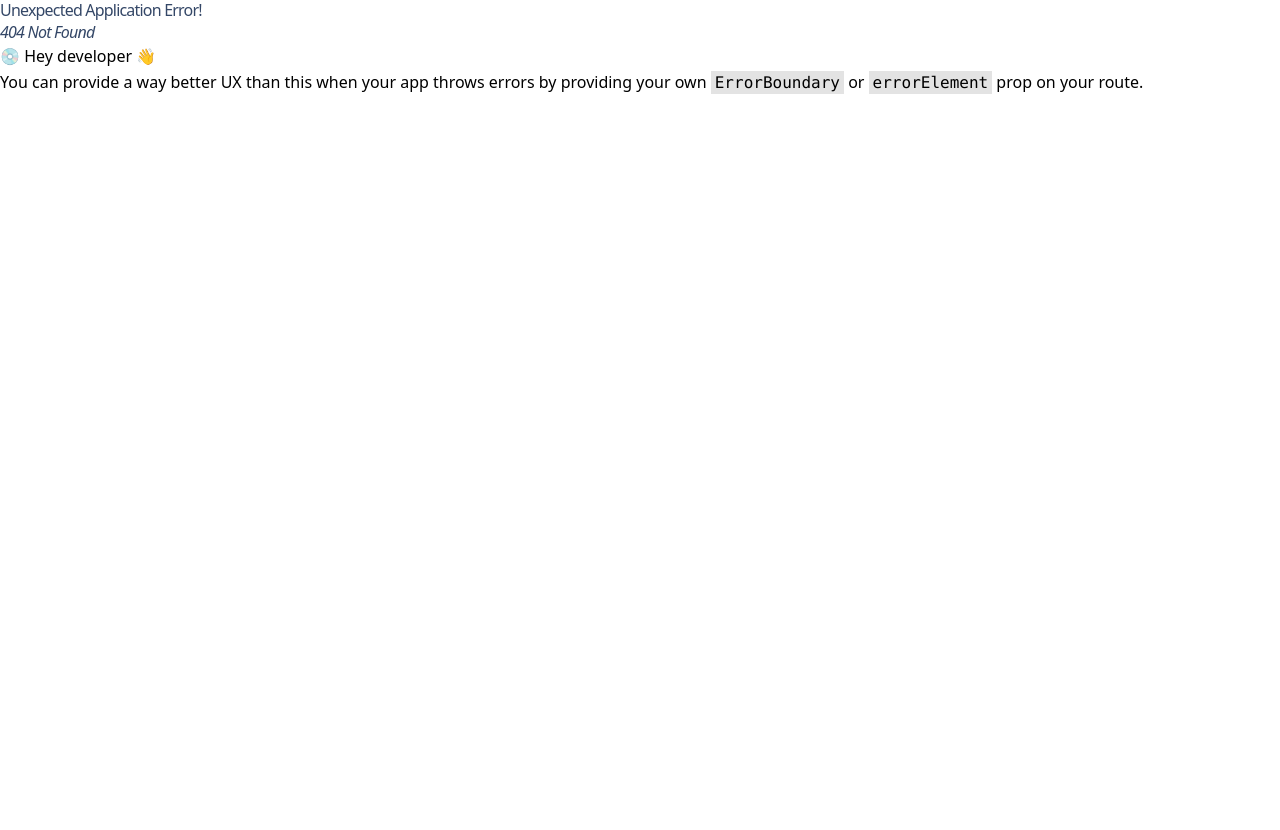
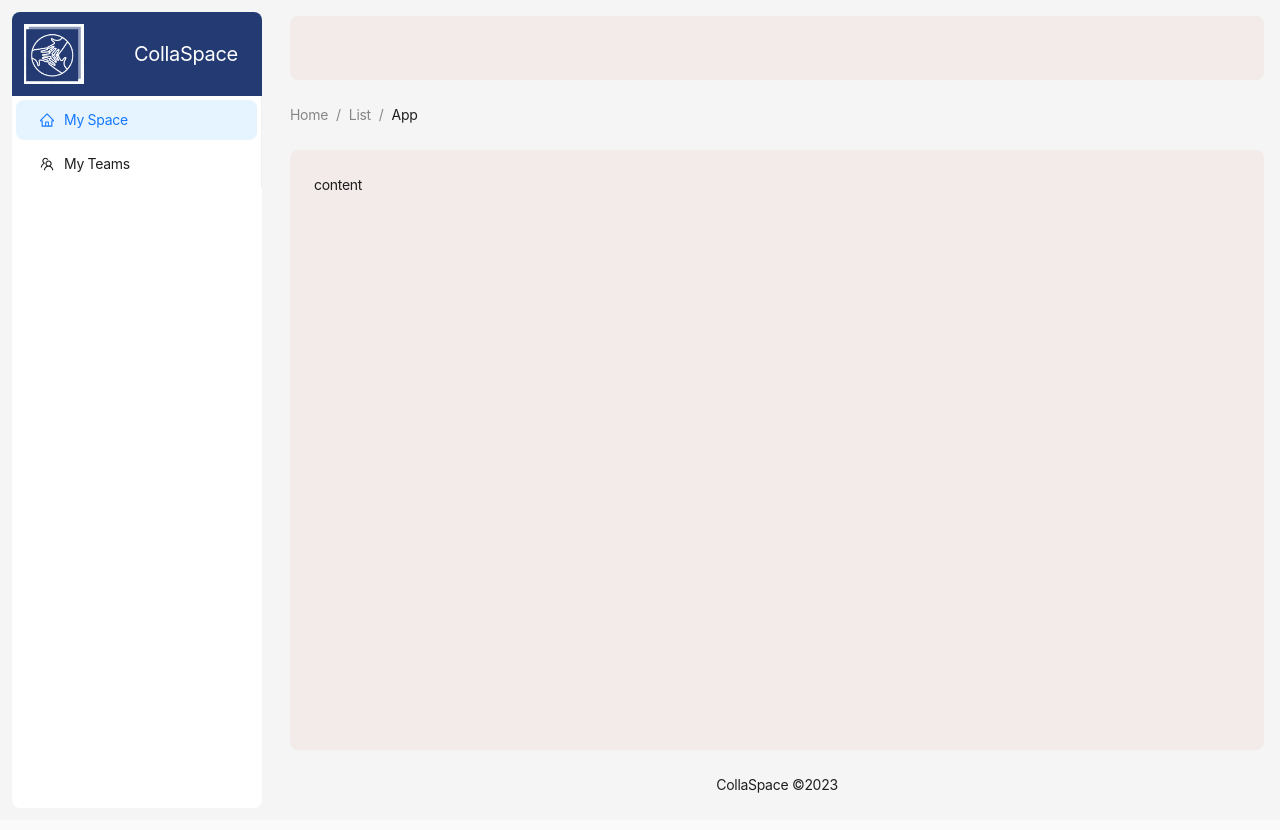
Before and after one commit to KATHRINEFU/CollaSpace-Frontend, a React (Vite) app: page /user in a window 1280 px wide. Before the commit this address had no page. Shown: the top 830 px of the page. Before the commit the page ends 800 px from the top, so only its background shows below. Built offline with nearby package versions, Linux system fonts and the light colour scheme; no server answers; a small style sheet from the web is missing.

Commit message:
added user dashboard page init

```diff
--- a/package.json
+++ b/package.json
@@ -12,12 +12,14 @@
   "dependencies": {
     "@emotion/react": "^11.11.1",
     "@emotion/styled": "^11.11.0",
+    "@heroicons/react": "^2.0.18",
     "@mui/icons-material": "^5.14.9",
     "@mui/material": "^5.14.10",
     "@react-oauth/google": "^0.11.1",
     "@reduxjs/toolkit": "^1.9.5",
     "ant-design-pro": "^2.3.2",
     "antd": "^5.9.2",
+    "axios": "^1.5.0",
     "js-cookie": "^3.0.5",
     "moment-timezone": "^0.5.43",
     "mui": "^0.0.1",
--- /dev/null
+++ b/src/api/axios.ts
@@ -0,0 +1,4 @@
+import axios from "axios";
+export default axios.create({
+  baseURL: import.meta.env.VITE_BACKEND_API,
+});
--- /dev/null
+++ b/src/components/layouts/UserLayout.tsx
@@ -0,0 +1,88 @@
+import "../../muse.main.css";
+import "../../muse.responsive.css";
+import { useLocation } from "react-router-dom";
+import { Layout, Menu, Breadcrumb } from "antd";
+import { INav } from "../../types";
+import {HomeOutlined, TeamOutlined} from "@ant-design/icons"
+import ErrorBoundary from "../ErrorBoundary";
+import { Outlet } from "react-router-dom";
+import LogoIcon from "/logoIcon.png";
+
+export default function UserLayout() {
+  let { pathname } = useLocation();
+  pathname = pathname.split("/")[2];
+
+  const { Header, Content, Footer, Sider } = Layout;
+
+  const navItems: INav[] = [
+    {
+        'name':'My Space',
+        'path': '/user/dashboard',
+        'icon': <HomeOutlined />
+    },
+    {
+        'name':'My Teams',
+        'path': '/user/teams',
+        'icon': <TeamOutlined/>
+    },
+  ]
+
+  return (
+    <>
+      <Layout>
+        <div className="bg-white m-3 rounded-lg">
+            <Sider
+                className="rounded-lg"
+                width={250}
+                breakpoint="lg"
+                collapsedWidth="0"
+                onBreakpoint={(broken) => {
+                    console.log(broken);
+                }}
+                onCollapse={(collapsed, type) => {
+                    console.log(collapsed, type);
+                }}
+                style={{background: "#243A73"}}
+            >
+                <div className="demo-logo-vertical" />
+                <div className="ml-3 mr-6 mt-3 mb-3 flex items-center justify-between">
+                    <img src={LogoIcon} alt="Logo Icon" style={{width: '60px'}}/>
+                    <span className="text-white text-xl">CollaSpace</span>
+                </div>
+                <Menu
+                    mode="inline"
+                    defaultSelectedKeys={['1']}
+                    items={navItems.map((item, index) => ({
+                        key: String(index + 1),
+                        icon: item.icon,
+                        label: item.name,
+                        }),
+                    )}
+                />
+
+            </Sider>
+        </div>
+
+
+      <Layout style={{width: '80%'}}>
+        <Header className="rounded-lg" style={{margin: '16px 16px 0', padding: 0, background: "#F2EBE9"}} />
+          <Breadcrumb style={{ margin: '24px 16px 0' }}>
+            <Breadcrumb.Item>Home</Breadcrumb.Item>
+            <Breadcrumb.Item>List</Breadcrumb.Item>
+            <Breadcrumb.Item>App</Breadcrumb.Item>
+          </Breadcrumb>
+        <Content style={{ margin: '24px 16px 0' }}>
+          <div className="rounded-lg" style={{ padding: 24, minHeight: 600, background: "#F2EBE9" }}>content</div>
+        </Content>
+        <Footer style={{ textAlign: 'center' }}>CollaSpace ©2023</Footer>
+      </Layout>
+
+      <Content className="content-ant">
+        <ErrorBoundary>
+            <Outlet />
+        </ErrorBoundary>
+      </Content>
+    </Layout>
+    </>
+  );
+}
--- a/src/pages/public/Login.tsx
+++ b/src/pages/public/Login.tsx
@@ -48,7 +48,7 @@ export const Login = () => {
 				type: "success",
 				message: "Login successful",
 			});
-			// navigate("/user/dashboard");
+			navigate("/user/dashboard");
 		} catch (error: any) {
 			setError(error?.data?.message ?? error?.message);
 		}
--- a/src/pages/public/Signup.tsx
+++ b/src/pages/public/Signup.tsx
@@ -1,11 +1,13 @@
 import { GoogleAuthButton } from "../../components/common/GoogleAuth"
 import { Alert, Button, Form, Input, notification, Select, Spin } from "antd";
-import { useState } from "react";
+import { useState, useEffect } from "react";
 import { departmentOptions, roleOptions } from "../../utils/constants";
 import moment from 'moment-timezone';
 import { useAppDispatch } from "../../redux/hooks";
 import { setCredentials } from "../../redux/auth/authSlice";
 import { useSignUpMutation } from "../../redux/auth/authApiSlice";
+import { useNavigate } from "react-router-dom";
+import axios from "../../api/axios";
 
 
 export const SignUp = () => {
@@ -13,9 +15,24 @@ export const SignUp = () => {
     const [error, setError] = useState("");
     const [registerFormRef] = Form.useForm();
     const dispatch = useAppDispatch();
-    const [signUp, { isLoading: isSubmitting }] = useSignUpMutation();
+    const [isSubmitting, setIsSubmitting] = useState(false);
+    const navigate = useNavigate();
 
     moment.tz.setDefault("America/New_York");
+
+    const [countries, setCountries] = useState([]);
+    const [selectedCountry, setSelectedCountry] = useState({});
+
+    useEffect(() => {
+        fetch(
+          "https://valid.layercode.workers.dev/list/countries?format=select&flags=true&value=code"
+        )
+          .then((response) => response.json())
+          .then((data) => {
+            setCountries(data.countries);
+            setSelectedCountry(data.userSelectValue);
+          });
+      }, []);
 
 
     const handleSignup = async (values: {
@@ -23,33 +40,54 @@ export const SignUp = () => {
         lastname: string;
         email: string;
         phone: string;
-        location: string;
+        locationCountry: string;
+        locationCity: string;
         department: string;
         role: string;
 		password: string;
 	}) => {
+        console.log(values)
+        setIsSubmitting(true)
 
-		try {
-            console.log(values)
-			const { data } = await signUp({
-				...values,
-			}).unwrap();
+        axios.get('/employee/all')
+        .then((r) => {
+            console.log(r.data)
+        })
+
+        let payload = {
+            employeeFirstname: values.firstname,
+            employeeLastname: values.lastname,
+            employeeEmail:  values.email,
+            employeeLocationCountry: values.locationCountry,
+            employeeLocationCity: values.locationCity,
+            employeePhone: values.phone,
+            department: values.department,
+            employeeRole: values.role,
+            employeePassword: values.password
+        }
+        axios.post('/employee/create', payload)
+        .then((r) => {
+            setIsSubmitting(false)
+            localStorage.setItem('token', r.data.token)
+            navigate("/dashboard");
 
             dispatch(
             setCredentials({
                     user: {
-						...data,
+                        ...r.data,
                     },
                 })
             );
+
             notification.success({
                 type: "success",
                 message: "Register successful",
             });
-			// navigate("/user/dashboard");
-		} catch (error: any) {
+        })
+        .catch((error: any) => {
+            setIsSubmitting(false)
             setError(error?.data?.message ?? error?.message);
-		}
+        });
 	};
 
 
@@ -171,10 +209,30 @@ export const SignUp = () => {
                         rules={[
                             {
                                 required: true,
-                                message: "Please enter your location",
+                                message: "Please enter your location country",
                             },
                         ]}
-                        name="location"
+                        name="locationCountry"
+                    >
+                        <Select
+                            options={countries}
+                            value={selectedCountry}
+                            onChange={(selectedOption) => setSelectedCountry(selectedOption)}
+                        />
+                    </Form.Item>
+
+                </div>
+
+                <div className="mb-4">
+                    <Form.Item
+                        className="mb-4"
+                        rules={[
+                            {
+                                required: true,
+                                message: "Please enter your location city",
+                            },
+                        ]}
+                        name="locationCity"
                     >
                         <Input
                             size="small"
--- /dev/null
+++ b/src/pages/user/Dashboard.tsx
@@ -0,0 +1,6 @@
+export function Component() {
+    return (
+        <>
+        </>
+    )
+}
--- /dev/null
+++ b/src/providers/AuthProvider.ts
@@ -0,0 +1,50 @@
+import { PropsWithChildren, useEffect, useState } from 'react';
+import { useAppDispatch } from '../redux/hooks';
+import { useNavigate } from 'react-router-dom';
+import { logOut } from '../redux/auth/authSlice';
+import { useUser } from '../hooks/useUser';
+import { notification } from 'antd';
+
+const AuthProvider = ({ children }: PropsWithChildren): React.ReactNode => {
+	const user = useUser()
+	const [validatingToken, setValidatingToken] = useState(true);
+	const dispatch = useAppDispatch()
+	const navigate = useNavigate()
+
+	const checkLoginState = async () => {
+		setValidatingToken(true)
+		try{
+			if (!user) {
+				dispatch(logOut());
+				notification.error({
+					message: "You are not authenticated to view this route",
+					description: 'Please login again'
+				});
+				navigate('/login')
+			}
+		}catch(error: any){
+			notification.error({
+				message: 'Login state check failed',
+				description: error.message ?? error
+			});
+		} finally{
+			setValidatingToken(false)
+		}
+
+	}
+
+	useEffect(() => {
+		if (!user) {
+			navigate('/login')
+		}
+	}, [navigate, user])
+
+	useEffect(() => {
+		checkLoginState()
+	}, [])
+
+	// TODO: Show loader instead of null
+	return !validatingToken ? children : null
+}
+
+export default AuthProvider
--- a/src/redux/api/apiSlice.tsx
+++ b/src/redux/api/apiSlice.tsx
@@ -82,12 +82,5 @@ import type {
     endpoints: () => ({}),
     tagTypes: [
       "User",
-      "Me",
-      "Preferences",
-      "TechnologyStack",
-      "Insights",
-      "Recommendation",
-      "Feed",
-      "Spur Score"
     ],
   });
--- /dev/null
+++ b/src/routes/UserRoutes.tsx
@@ -0,0 +1,8 @@
+import { RouteObject } from "react-router-dom";
+
+export const UserRoutes: RouteObject[] = [
+  {
+    path: "/user/dashboard",
+    lazy: () => import("../pages/user/Dashboard"),
+  },
+];
--- a/src/routes/index.tsx
+++ b/src/routes/index.tsx
@@ -2,6 +2,10 @@ import { createBrowserRouter } from "react-router-dom";
 import { PublicRoutes } from "./PublicRoutes";
 import DefaultLayout from "../components/layouts/DefaultLayout";
 import ErrorBoundary from "../components/ErrorBoundary";
+import UserLayout from "../components/layouts/UserLayout";
+import AuthProvider from "../providers/AuthProvider";
+import { UserRoutes } from "./UserRoutes";
+
 export const router = createBrowserRouter([
   {
     path: "/",
@@ -14,4 +18,16 @@ export const router = createBrowserRouter([
     children: PublicRoutes,
   },
 
+  {
+    path: "/user",
+    element: (
+      // <AuthProvider>
+        <ErrorBoundary>
+          <UserLayout />
+        </ErrorBoundary>
+      // </AuthProvider>
+    ),
+    children: UserRoutes,
+  },
+
 ]);
```
Also changed, not shown: src/types.ts (+9 -0 lines), src/components/user/Header.tsx (added), 2 other files (tests, documents, lock files or other folders). Lines whose indentation alone changed are shown as unchanged.
